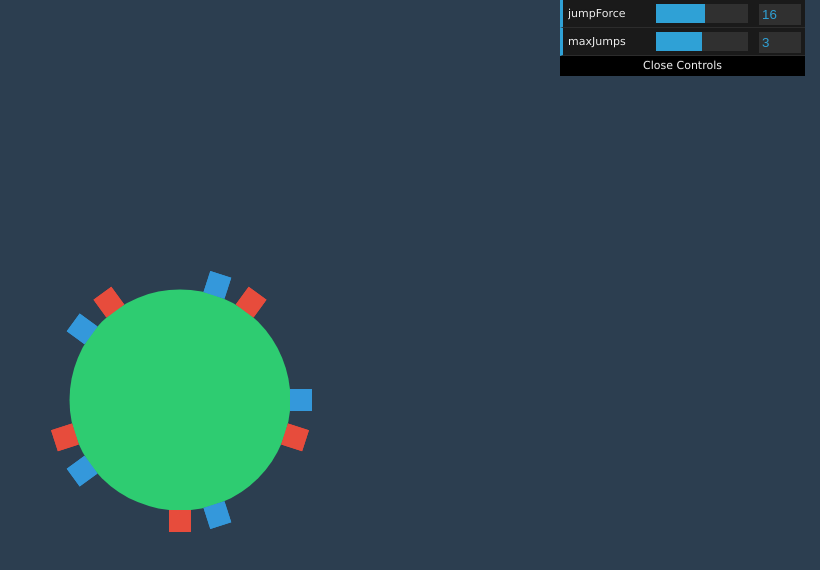
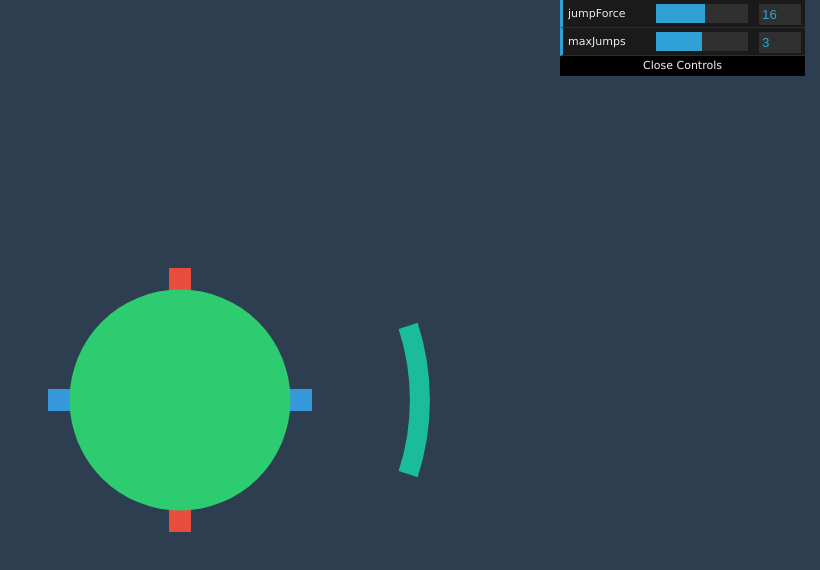
Before and after one commit to lengstrom/Radial, a plain HTML site: page index.html in a window 1280 px wide. Shown: the whole page, without its empty margins (460-1280 px from the left). Drawn offline with Linux system fonts and the light colour scheme.

Commit message:
started to add wave generation framework

```diff
--- a/index.html
+++ b/index.html
@@ -14,6 +14,7 @@
 	</body>
 	<script src='vendor/dat.gui.min.js'></script>
 	<script src='js/render.js'></script>
+	<script src='js/WaveGen.js'></script>
 	<script src='js/Block.js'></script>
 	<script src='js/main.js'></script>
 	<script src='js/update.js'></script>
--- a/js/Block.js
+++ b/js/Block.js
@@ -3,6 +3,7 @@ function Block(opts) {
 	this.angle = 0;
 	this.initTime = 25;
 	this.counter = 0;
+	this.parent = false;
 	this.blockHeight = 20;
 	this.endTime = 10;
 	this.iter = 5;
@@ -56,6 +57,9 @@ function Block(opts) {
 				this.counter += dt;
 				if (this.counter > this.endTime) {
 					blocks.splice(blocks.indexOf(this), 1);
+					if (this.parent) {
+						this.parent.blocks.splice(this.parent.blocks.indexOf(this), 1);
+					}
 				}
 				break;
 		}
--- /dev/null
+++ b/js/WaveGen.js
@@ -0,0 +1,44 @@
+function SingleGeneration(opts) {
+	this.counter = 0;
+	this.blocks = [];
+
+	for (var i in opts) {
+		this[i] = opts[i];
+	}
+
+	this.update = function(dt) {
+		this.counter += dt;
+		if (this.counter > 60 * this.speedModifier) {
+			this.counter = 0;
+			debugger;
+			var newBlock = new Block({parent:this});
+			blocks.push(newBlock);
+			this.blocks.push(newBlock);
+		}
+	};
+}
+
+function WaveGen() {
+	this.counter = 0;
+	this.patternQueue = [];
+	this.speedModifier = 1;
+	this.maxSpeedTime = 200;
+	this.patterns = [SingleGeneration];
+
+	this.update = function(dt) {
+		this.speedModifier = 1 - (this.counter)/(this.maxSpeedTime * 60) * .5;
+		this.counter += dt;
+		for (var i = 0; i < this.patternQueue.length; i++) {
+			this.patternQueue[i].update(dt);
+		}
+
+		if (Math.round(this.counter) > 0) {
+			this.patternQueue.push(this.findPattern());
+			this.counter = -1111111111111;
+		}
+	};
+
+	this.findPattern = function() {
+		return new (this.patterns[Math.floor(Math.random() * this.patterns.length)])({speedModifier:this.speedModifier});
+	};
+}
--- a/js/initialization.js
+++ b/js/initialization.js
@@ -13,6 +13,7 @@ function init(a) {
 	gdx = 0;
 	gdy = 0;
 	gameState = 2;
+	waveGen = new WaveGen();
 
 	// only do if restarting the first time
 	if (a) {
@@ -61,14 +62,14 @@ function init(a) {
 	// change later
 	player1 = new Player({
 		color:'#3498db',
-		numBodies:5
+		numBodies:2
 	});
 
 	player2 = new Player({
 		angle:Math.PI/2,
 		keyBindings:[65, 68, 87], // a / d
 		color:'#e74c3c',
-		numBodies:5
+		numBodies:2
 	});
 
 	blocks.push(new Block());
--- a/js/render.js
+++ b/js/render.js
@@ -76,12 +76,12 @@ function render() {
 	// drawRect(300, 300, 100, "#232323", 30)
 	ctx.fillStyle='#2c3e50';
 	ctx.fillRect(0,0,trueCanvas.width,trueCanvas.height);
-	drawFilledCircle(trueCanvas.width/2, trueCanvas.height/2, settings.baseRadius + .5, '#2ecc71')
 	player1.draw();
 	if ('player2' in window) {
 		player2.draw();
 	}
 
+	drawFilledCircle(trueCanvas.width/2, trueCanvas.height/2, settings.baseRadius + .5, '#2ecc71')
 	for (var i = 0; i < blocks.length; i++) {
 		blocks[i].draw();
 	}
--- a/js/update.js
+++ b/js/update.js
@@ -1,7 +1,8 @@
 function update(dt) {
-	gdx = 0;
+	gdx = 0; // reset global shifts
 	gdy = 0;
 
+	//shaking effects
 	for (var i = 0; i < shakes.length; i++) {
 		var r = shakes[i].m * settings.scale;
 		gdx += Math.cos(shakes[i].a) * r;
@@ -14,13 +15,17 @@ function update(dt) {
 		}
 	}
 
+	//scale gdx accordingly
 	gdx *= settings.scale;
 	gdy *= settings.scale;
 
+	//
 	var players = [player1];
 	if ('player2' in window) {
 		players.push(player2);
 	}
+
+	waveGen.update(dt);
 
 	for (var i = 0; i < players.length; i++) {
 		players[i].update(dt);
```
